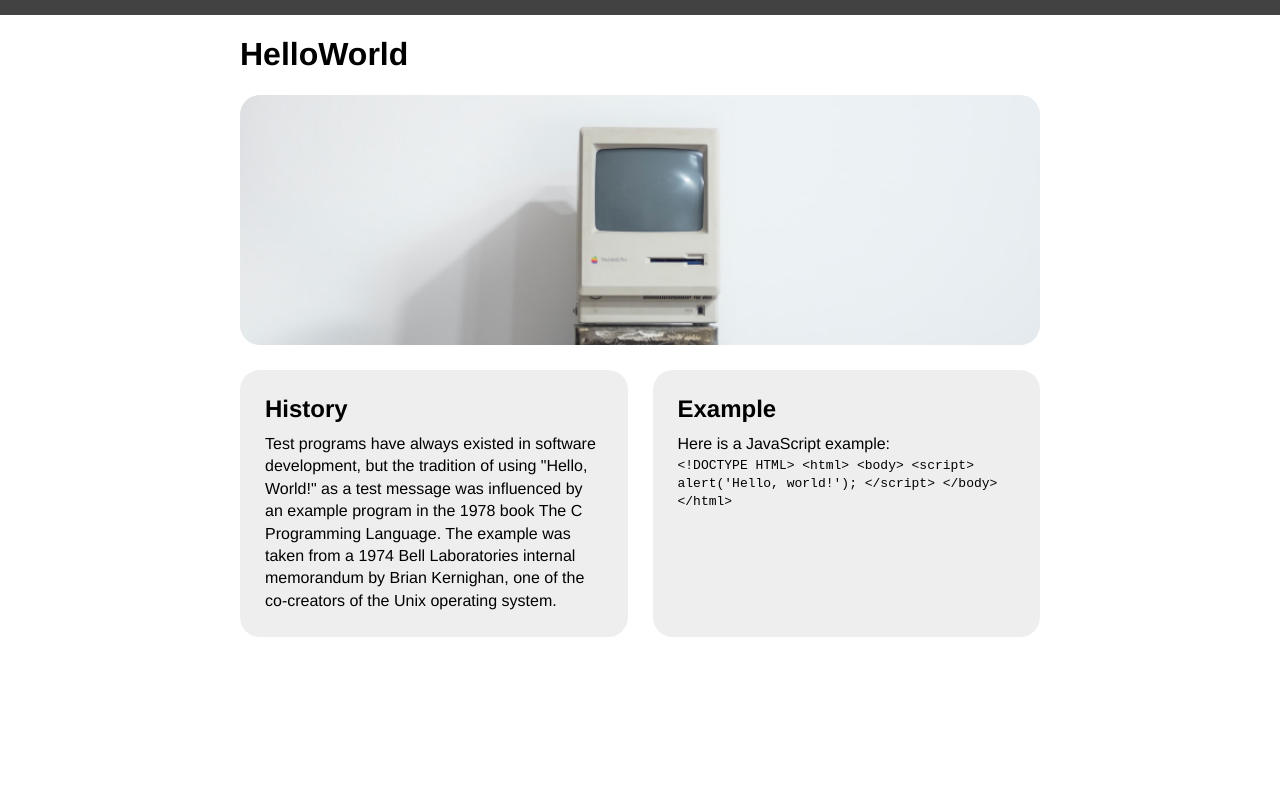
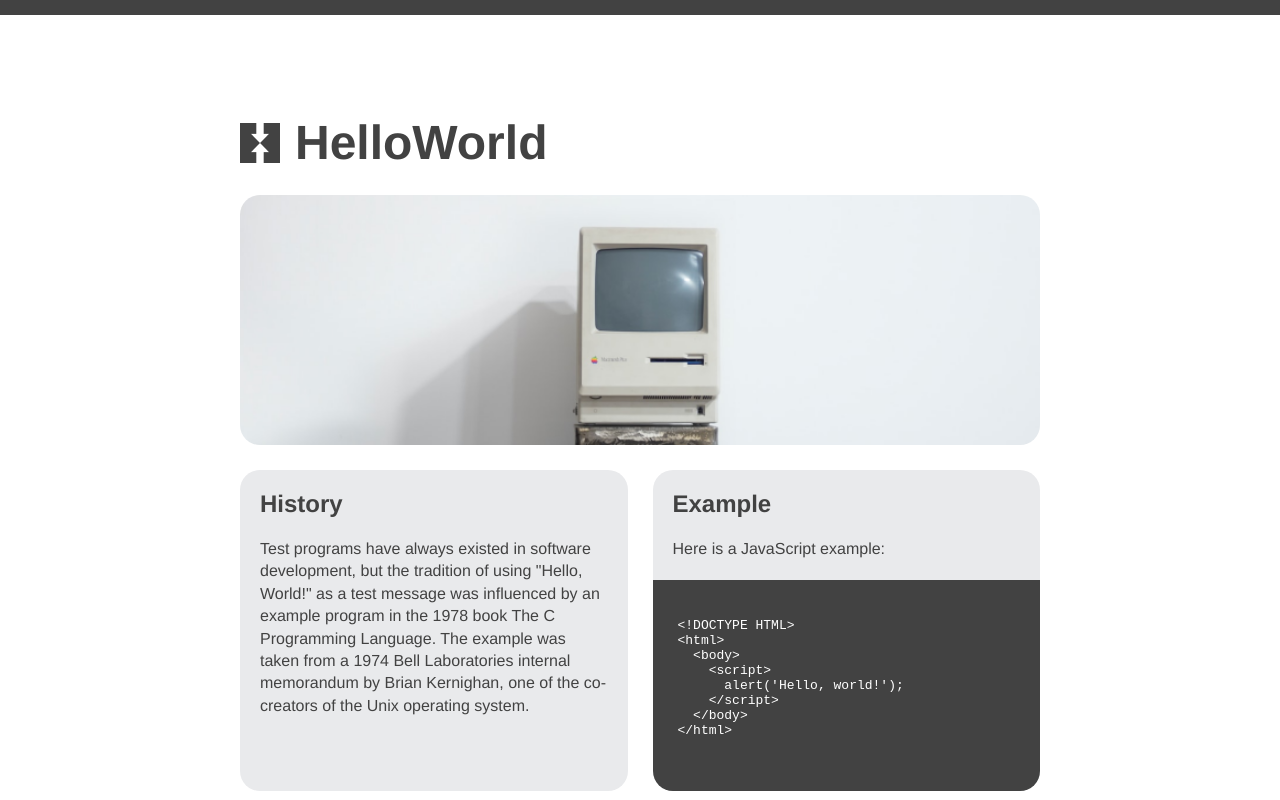
Before and after one commit to steinm58/hello-world-2, a plain HTML site: page index.html in a window 1280 px wide. Drawn offline with Linux system fonts and the light colour scheme.

Commit message:
CSS cleanup

```diff
--- a/index.html
+++ b/index.html
@@ -11,17 +11,19 @@
     <main>
       <h1>HelloWorld</h1>
       <div class="masthead">
-
       </div>
       <div class="details">
         <section>
           <h2>History</h2>
           <p>Test programs have always existed in software development, but the tradition of using "Hello, World!" as a test message was influenced by an example program in the 1978 book The C Programming Language. The example was taken from a 1974 Bell Laboratories internal memorandum by Brian Kernighan, one of the co-creators of the Unix operating system.</p>
         </section>
-        <section>
+        <section class="with-code">
+          <div class="code-copy">
             <h2>Example</h2>
             <p>Here is a JavaScript example:</p>
-          <code>
+          </div>
+          <div class="code-html">
+            <code><pre>
 &lt;!DOCTYPE HTML&gt;
 &lt;html&gt;
   &lt;body&gt;
@@ -30,7 +32,8 @@
     &lt;/script&gt;
   &lt;/body&gt;
 &lt;/html&gt;
-          </code>
+            </pre></code>
+          </div>
         </section>
       </div>
     </main>
--- a/screen.css
+++ b/screen.css
@@ -5,6 +5,7 @@ body {
     font-family: Helvetica, sans-serif;
     border-top: 15px solid #424242;
     margin: 0 auto;
+    color: #424242;
 }
 
 main {
@@ -13,9 +14,7 @@ main {
 }
 
 .masthead {
-    background-image: url('images/Computer.png');
-    background-size: cover;
-    background-position: bottom;
+    background: no-repeat bottom / cover url('images/Computer.png');
     height: 250px;
     border-radius: 20px;
 }
@@ -28,14 +27,43 @@ main {
 .details section {
     flex-grow: 1;
     flex-basis: 0;
-    background: #eee;
-    padding: 25px;
+    background: #E9EAEC;
     border-radius: 20px;
     margin-top: 25px;
 }
 
+.details section p {
+    margin: 20px;
+}
+
+.details section h2 {
+    margin: 20px;
+}
+
+.details section.with-code {
+    padding: 0;
+}
+
 img {
     width: 100%;
+}
+
+div.code-html {
+    padding: 25px;
+    background: #424242;
+    color: #fff;
+    border-bottom-left-radius: 20px;
+    border-bottom-right-radius: 20px;
+}
+
+h1 {
+    background-image: url('images/Logo.png');
+    background-repeat: no-repeat;
+    background-size: 40px;
+    background-position: center left;
+    font-size: 3em;
+    padding-left: 55px;
+    margin: 100px 0 25px 0;
 }
 
 h2 {
```
Lines whose indentation alone changed are shown as unchanged.
